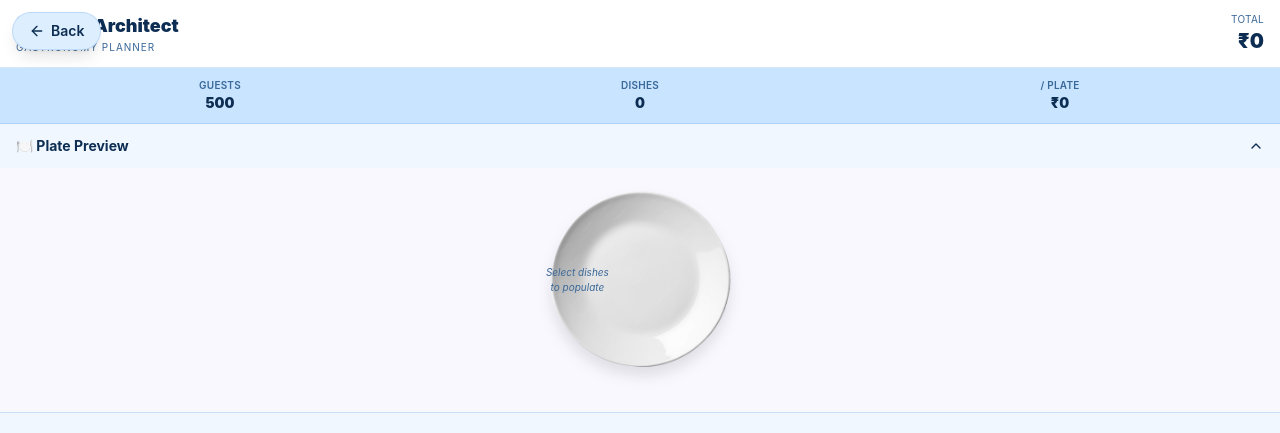
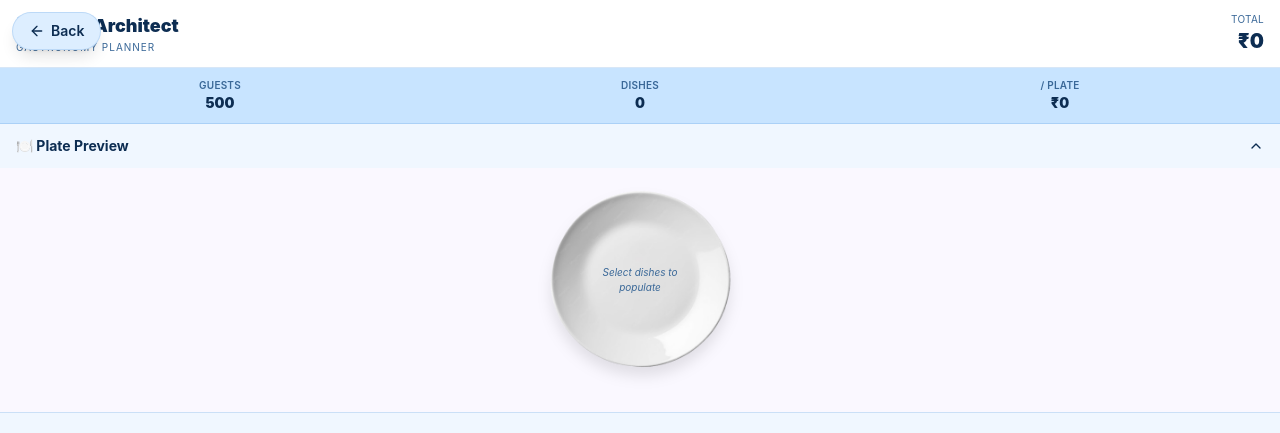
Before and after one commit to josephasborndaniel/planify, a React (Vite) app: page / in a window 1280 px wide. Both pictures are taken after a click on the button 640 px from the left and 903 px from the top of the page. Shown: the top 433 px of the page. Built offline with nearby package versions, Linux system fonts and the light colour scheme.

Commit message:
Center the empty state text on the plate in PlateArchitect

```diff
--- a/src/app/components/PlateArchitect.tsx
+++ b/src/app/components/PlateArchitect.tsx
@@ -113,9 +113,11 @@ export function PlateArchitect() {
               {/* Plate */}
               <div className="relative w-44 h-44 sm:w-56 sm:h-56 flex-shrink-0">
                 <img loading="lazy" src={plateImg} alt="Plate" className="w-full h-full object-contain drop-shadow-xl" />
-                <div className="absolute inset-0 flex items-center justify-center">
+                <div className="absolute inset-0">
                   {selectedItems.length === 0 && (
-                    <p className="text-[10px] text-center italic px-4" style={{ color: textMuted }}>Select dishes to populate</p>
+                    <div className="absolute inset-0 flex items-center justify-center pointer-events-none">
+                      <p className="text-[10px] text-center italic px-4" style={{ color: textMuted }}>Select dishes to<br/>populate</p>
+                    </div>
                   )}
                   <div className="relative w-full h-full">
                     {selectedItems.map((item, index) => {
```
